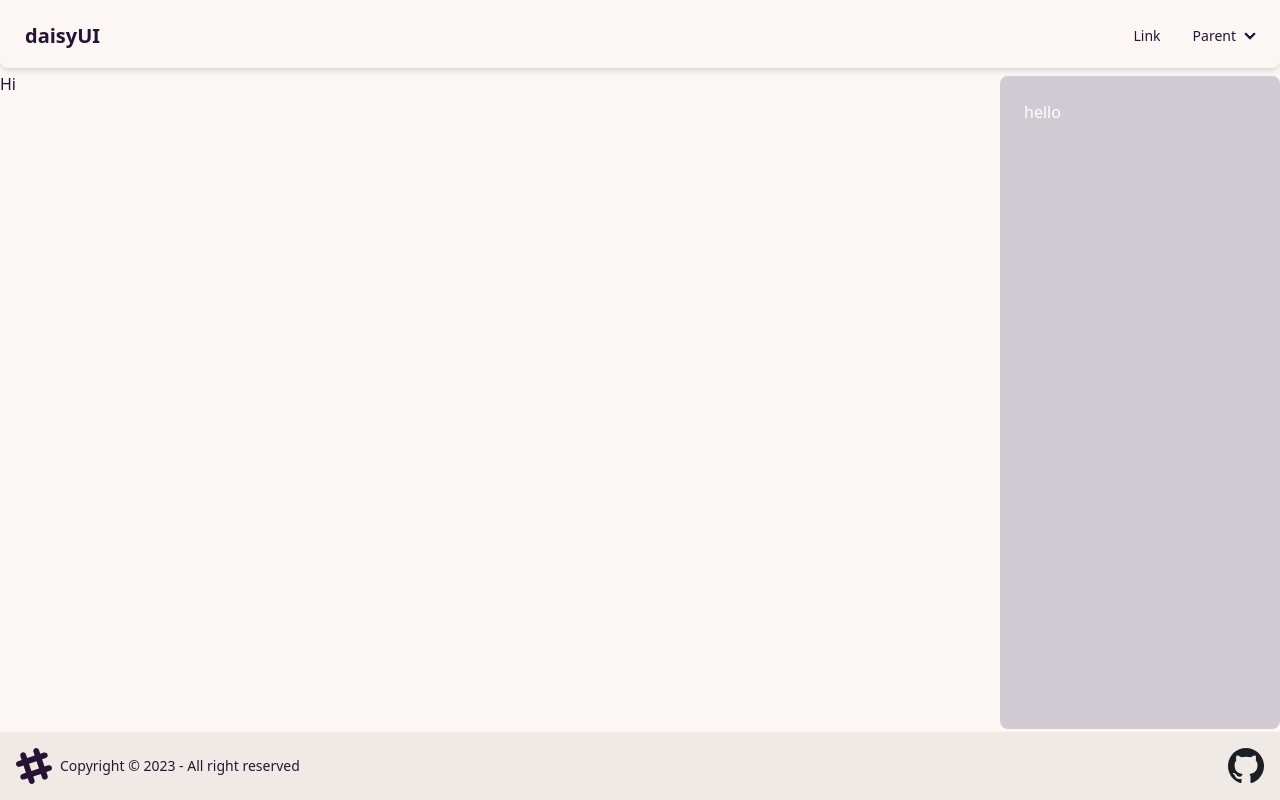
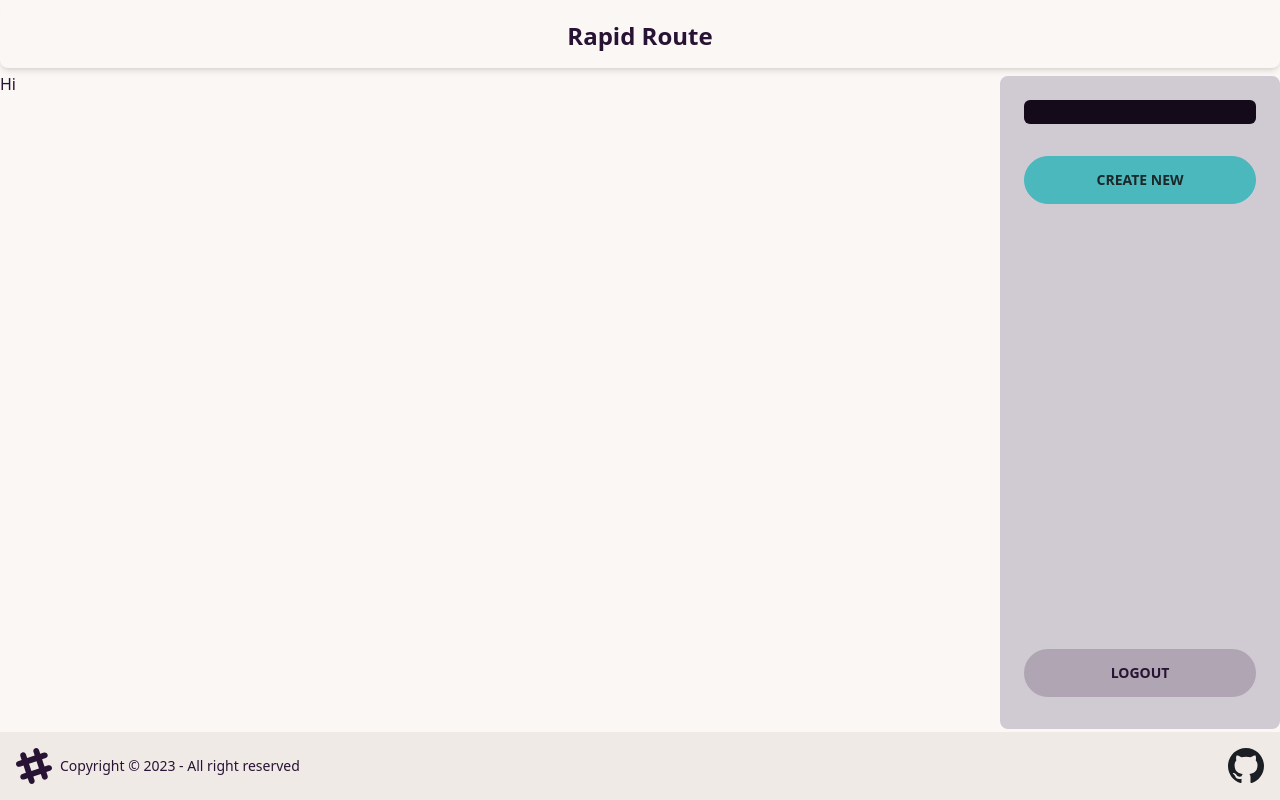
Before and after one commit to Arghya-lab/rapid-route, a React (Vite) app in the folder client/: page / in a window 1280 px wide. Built offline with nearby package versions, Linux system fonts and the light colour scheme.

Commit message:
add logout feature

```diff
--- a/client/package.json
+++ b/client/package.json
@@ -5,11 +5,13 @@
   "type": "module",
   "scripts": {
     "dev": "vite",
+    "both": "concurrently \"npm run dev\" \"cd ..  && cd server && nodemon\"",
     "build": "vite build",
     "lint": "eslint . --ext js,jsx --report-unused-disable-directives --max-warnings 0",
     "preview": "vite preview"
   },
   "dependencies": {
+    "concurrently": "^8.2.1",
     "react": "^18.2.0",
     "react-dom": "^18.2.0",
     "react-router-dom": "^6.16.0"
--- a/client/src/Components/NavBar.jsx
+++ b/client/src/Components/NavBar.jsx
@@ -1,29 +1,11 @@
 function NavBar() {
   return (
     <div className="navbar bg-base-100 shadow-md rounded-lg my-1">
-      <div className="flex-1">
-        <a className="btn btn-ghost normal-case text-xl">daisyUI</a>
+      <div className="navbar-start"></div>
+      <div className="navbar-center">
+        <p className="mx-4 normal-case text-2xl font-bold text-neutral">Rapid Route</p>
       </div>
-      <div className="flex-none">
-        <ul className="menu menu-horizontal px-1">
-          <li>
-            <a>Link</a>
-          </li>
-          <li>
-            <details>
-              <summary>Parent</summary>
-              <ul className="p-2 bg-base-100">
-                <li>
-                  <a>Link 1</a>
-                </li>
-                <li>
-                  <a>Link 2</a>
-                </li>
-              </ul>
-            </details>
-          </li>
-        </ul>
-      </div>
+      <div className="navbar-end"></div>
     </div>
   );
 }
--- a/client/src/Components/SideBar.jsx
+++ b/client/src/Components/SideBar.jsx
@@ -1,12 +1,29 @@
+import { useNavigate } from "react-router-dom"
 
 
 function SideBar() {
+  const navigate = useNavigate()
+
+  const name = localStorage.getItem("name")
+  const email = localStorage.getItem("email")
+  // const isAuth = Boolean(localStorage.getItem("token"))
+
+  const handleLogout = () =>{
+      localStorage.removeItem("name", undefined);
+      localStorage.removeItem("email", undefined);
+      localStorage.removeItem("token", undefined);
+      navigate("/login")
+  }
+
+
   return (
-    <div className="min-w-[280px] max-w-full h-full bg-neutral-content p-6 rounded-lg my-1" >
-      <p className="text-white">
-      hello
-
-      </p>
+    <div className="min-w-[280px] max-w-full h-full bg-neutral-content p-6 rounded-lg my-1 flex flex-col space-y-8 relative" >
+      <div className="bg-neutral-focus p-3 rounded-md text-neutral-content">
+        <p className="font-semibold text-xl capitalize font-mono">{name}</p>
+        <p className="">{email}</p>
+      </div>
+      <button className="btn btn-active btn-primary">Create new</button>
+      <button className="btn btn-active btn-ghost absolute w-[calc(100%-3rem)] bottom-8" onClick={handleLogout}>Logout</button>
     </div>
   )
 }
```
Also changed, not shown: 1 other file (tests, documents, lock files or other folders).
